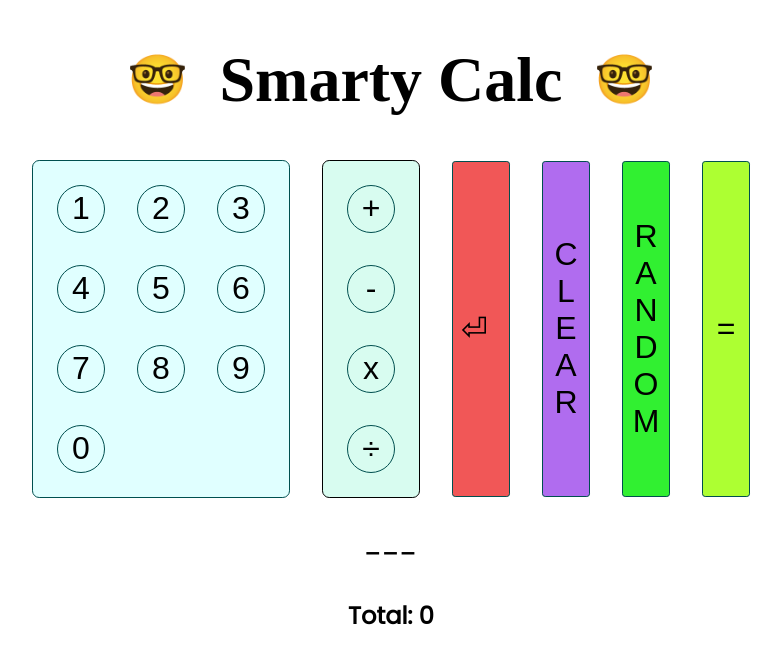
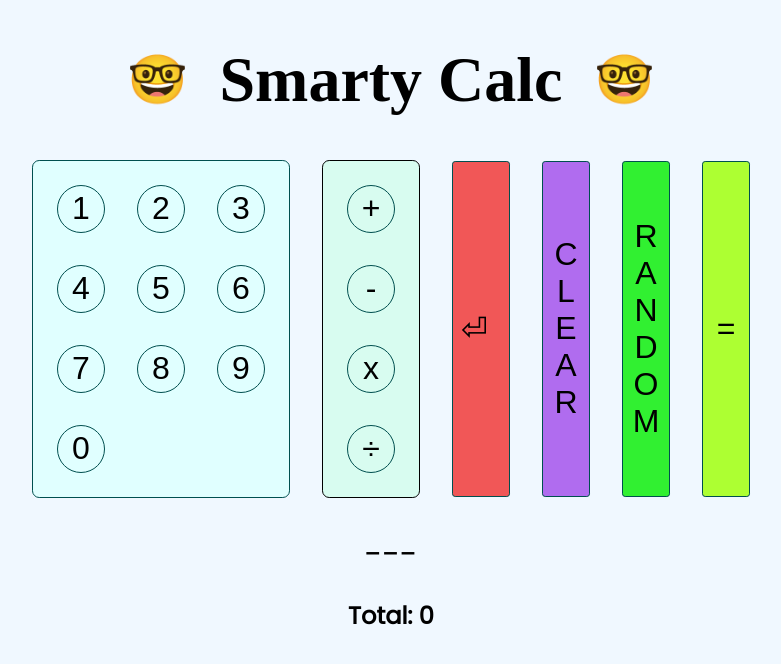
Before and after one commit to NadyaCodes/smarty-calc, a React (Create React App) app: page / in a window 1280 px wide. Shown: the top 664 px of the page, without its empty margins (249-1030 px from the left). Built offline with nearby package versions, Linux system fonts and the light colour scheme; a web font is replaced by a local one.

Commit message:
add background color

```diff
--- a/src/App.css
+++ b/src/App.css
@@ -1,3 +1,7 @@
+html {
+  background-color: aliceblue;
+}
+
 .App {
   text-align: center;
   margin: auto;
```
